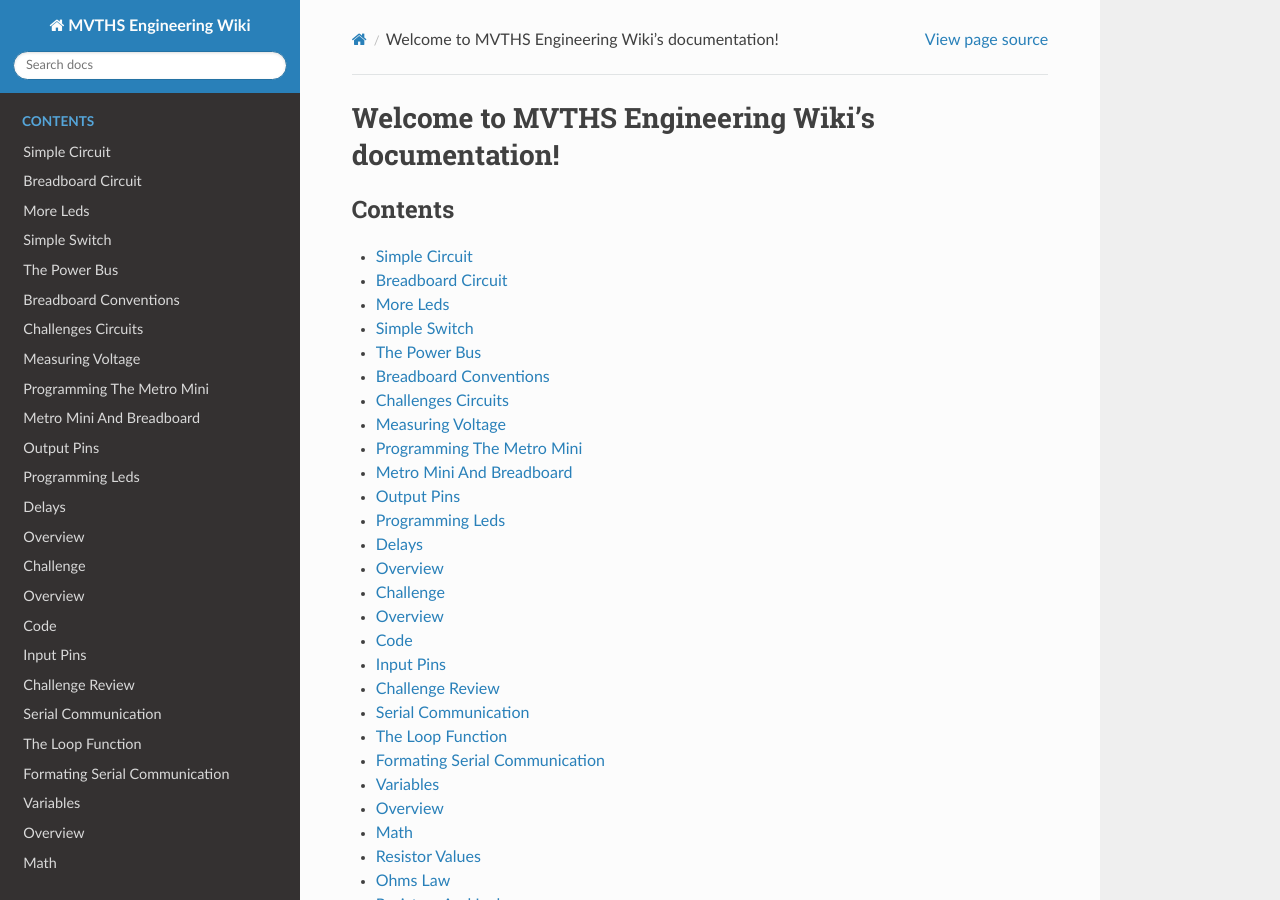
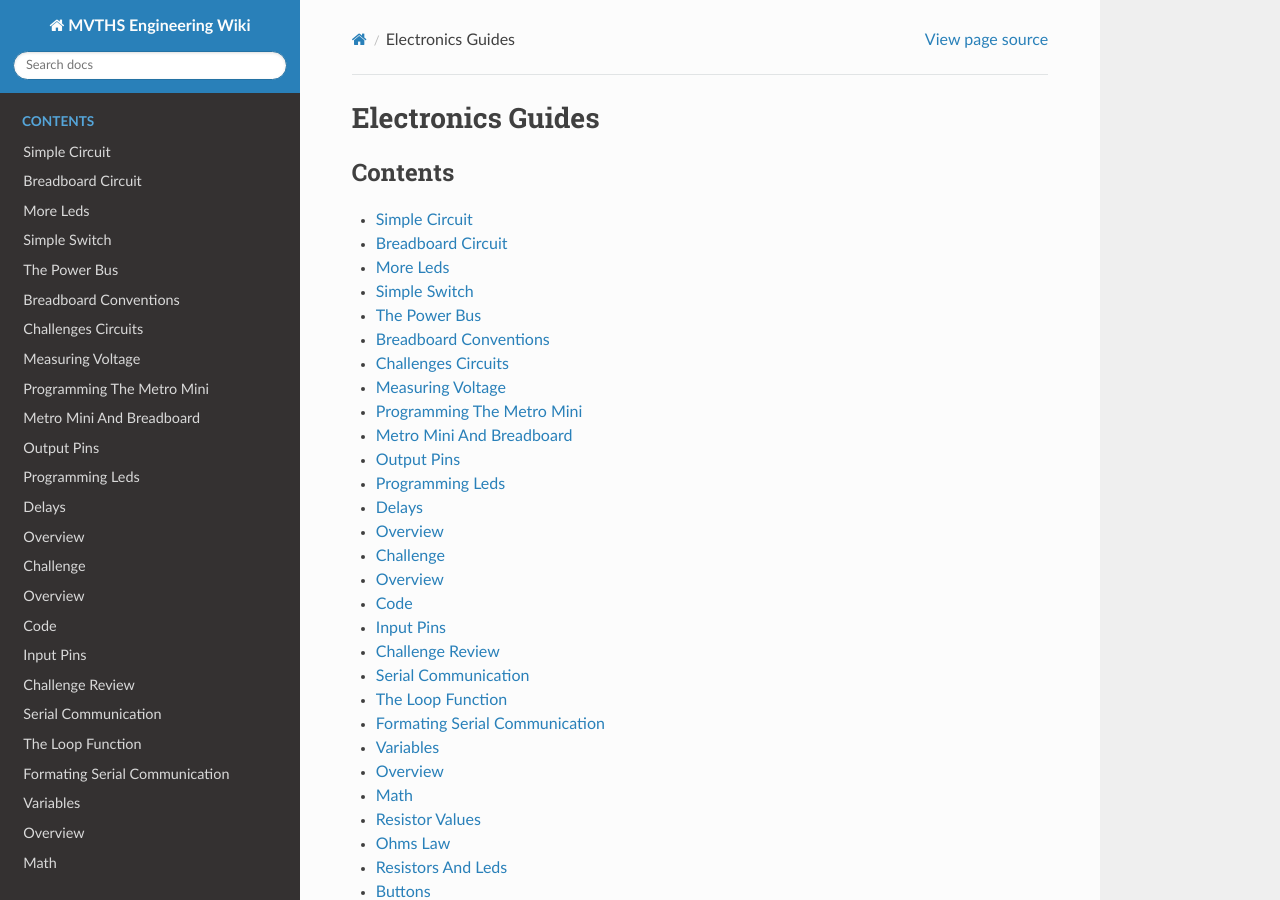
Before and after one commit to maxtkc/mvths-wiki, a Sphinx documentation site: the page built from docs/index.rst, in a window 1280 px wide and 900 px high. Built offline with Sphinx 7.4.7 and the Read the Docs theme 2.0.0, drawn with Linux system fonts in a browser that asks for light colours; pages that are not in the unit, such as notebooks, are missing from menus.

Commit message:
Update index.rst

```diff
--- a/docs/index.rst
+++ b/docs/index.rst
@@ -3,7 +3,7 @@
    You can adapt this file completely to your liking, but it should at least
    contain the root `toctree` directive.
 
-Welcome to MVTHS Engineering Wiki's documentation!
+Electronics Guides
 ==================================================
 
 .. toctree::
```
